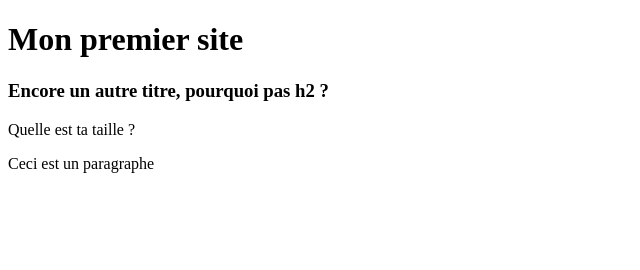
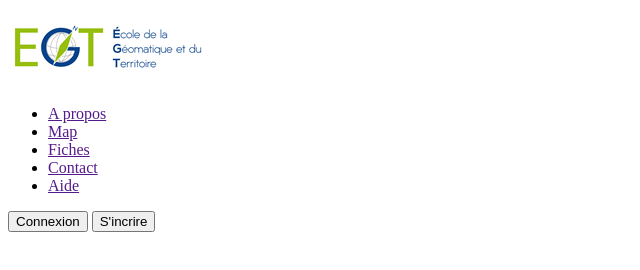
Before and after one commit to ASSENASIALOU/cours-pw-licence2, a plain HTML site: page index.html in a window 1280 px wide. Shown: the whole page, without its empty margins (0-640 px from the left). Drawn offline with Linux system fonts and the light colour scheme.

Commit message:
Developpement html

```diff
--- a/index.html
+++ b/index.html
@@ -1,15 +1,33 @@
 <!DOCTYPE html>
-<html lang="en">
+<html lang="fr">
 <head>
     <meta charset="UTF-8">
     <meta name="viewport" content="width=device-width, initial-scale=1.0">
-    <title>Mon premier site</title>
+    <title>Projet Cours</title>
 </head>
 <body>
-    <h1>Mon premier site</h1>
-    <h3>Encore un autre titre, pourquoi pas h2 ?</h3>
+    <!-- Nav bar -->
+    <section>
+        <div>
+            <img src=".\assets\img\logo-egt.png" alt="LOGO-EGT">
+        </div>
 
-    <div>Quelle est ta taille ?</div>
-    <p>Ceci est un paragraphe</p>
+        <div>
+            <div>
+                <ul>
+                    <li><a href="">A propos</a></li>
+                    <li><a href="">Map</a></li>
+                    <li><a href="">Fiches</a></li>
+                    <li><a href="">Contact</a></li>
+                    <li><a href="">Aide</a></li>
+                </ul>
+            </div>
+
+            <div>
+                <button>Connexion</button>
+                <button>S'incrire</button>
+            </div>
+        </div>
+    </section>
 </body>
 </html>
```
Also changed, not shown: assets/img/logo-egt.png (added).
